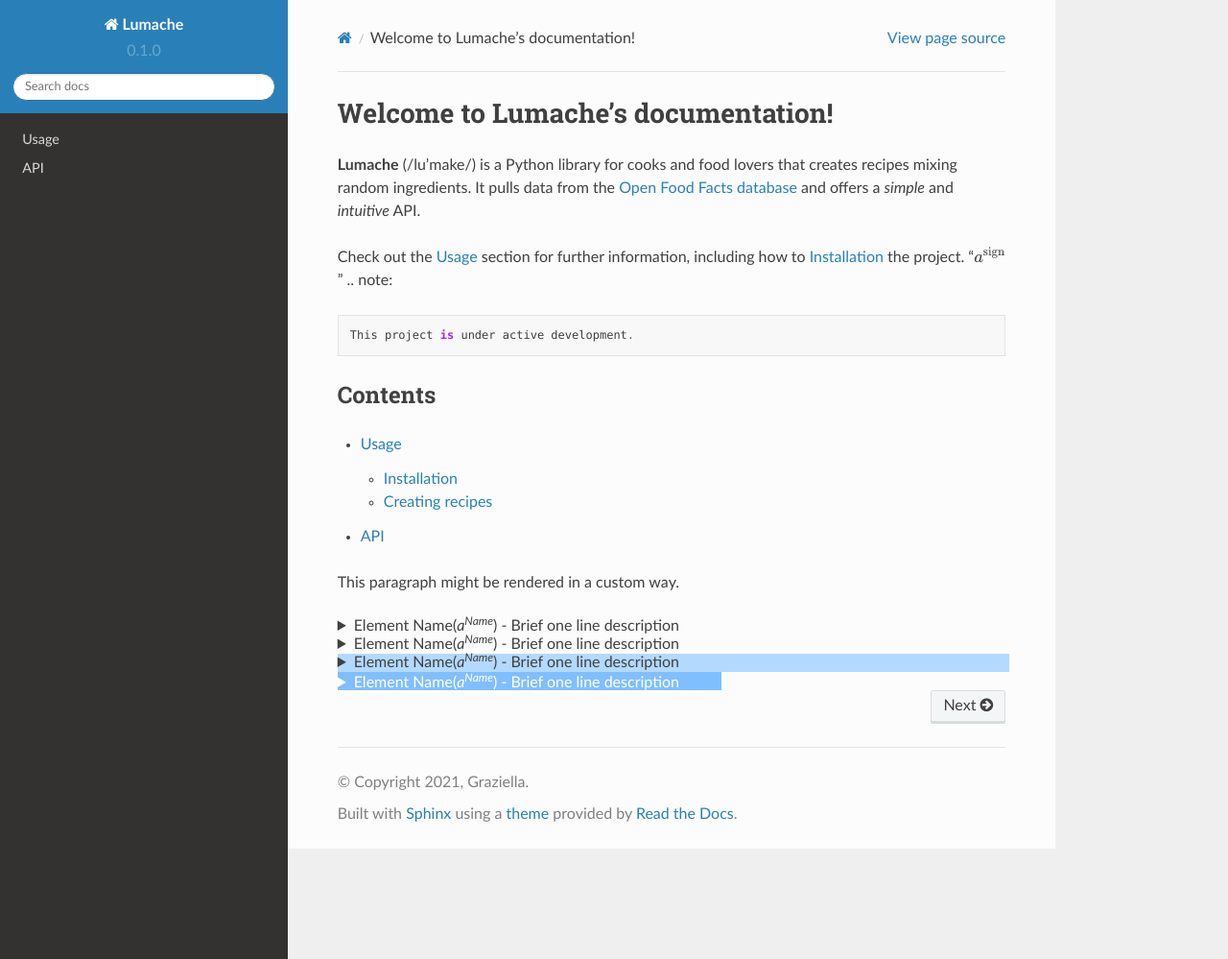
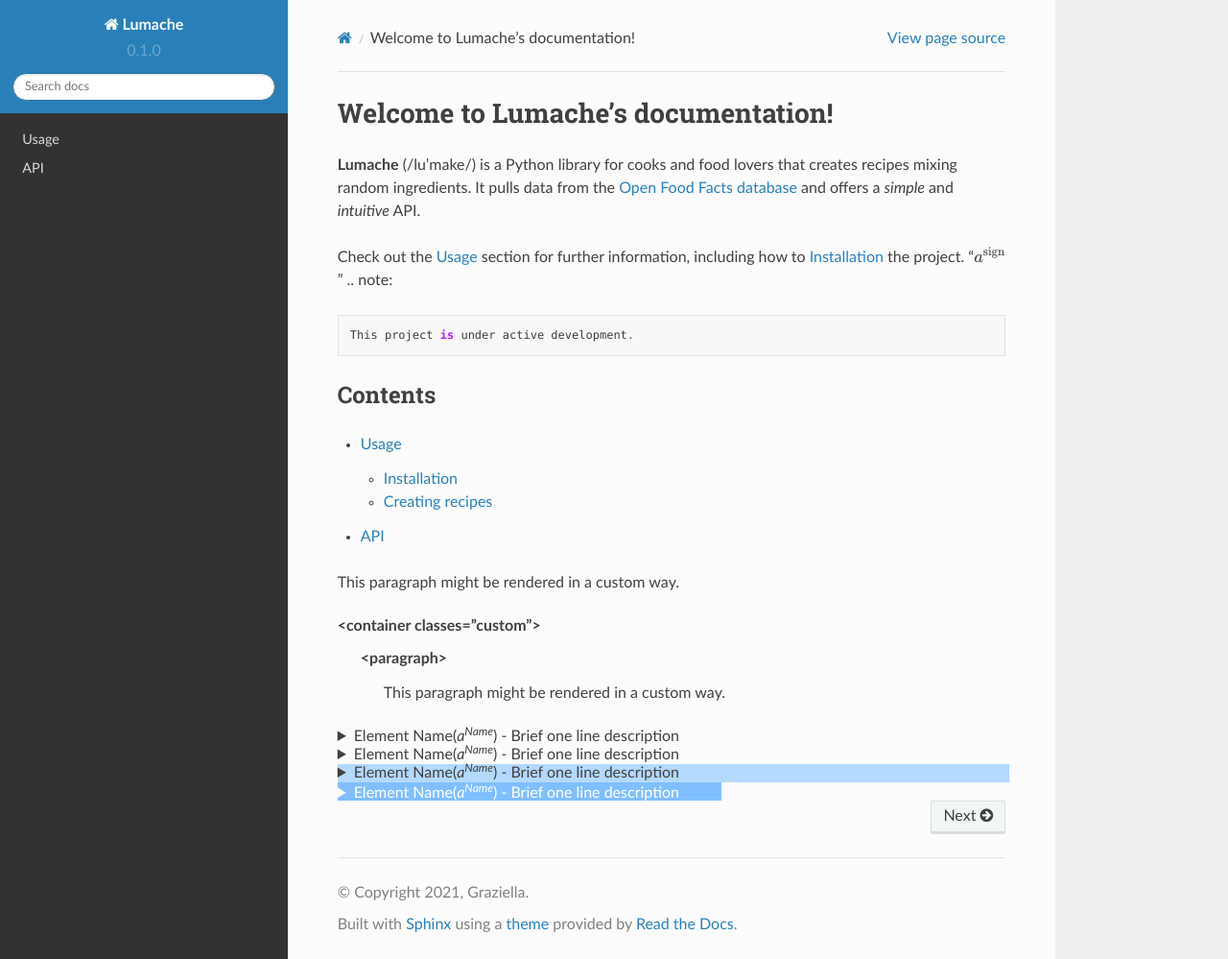
Before and after one commit to HaomiaoLuoLlanio/doc_beginning, a Sphinx documentation site: the page built from docs/source/index.rst, in a window 1280 px wide and 999 px high. Shown: the whole window at 96% size. Built offline with Sphinx 7.4.7 and the Read the Docs theme 2.0.0, drawn with Linux system fonts in a browser that asks for light colours.

Commit message:
Update index.rst

```diff
--- a/docs/source/index.rst
+++ b/docs/source/index.rst
@@ -25,6 +25,10 @@
 .. container:: custom
 
    This paragraph might be rendered in a custom way.
+
+<container classes="custom">
+    <paragraph>
+        This paragraph might be rendered in a custom way.
 
 
 .. raw:: html
```
